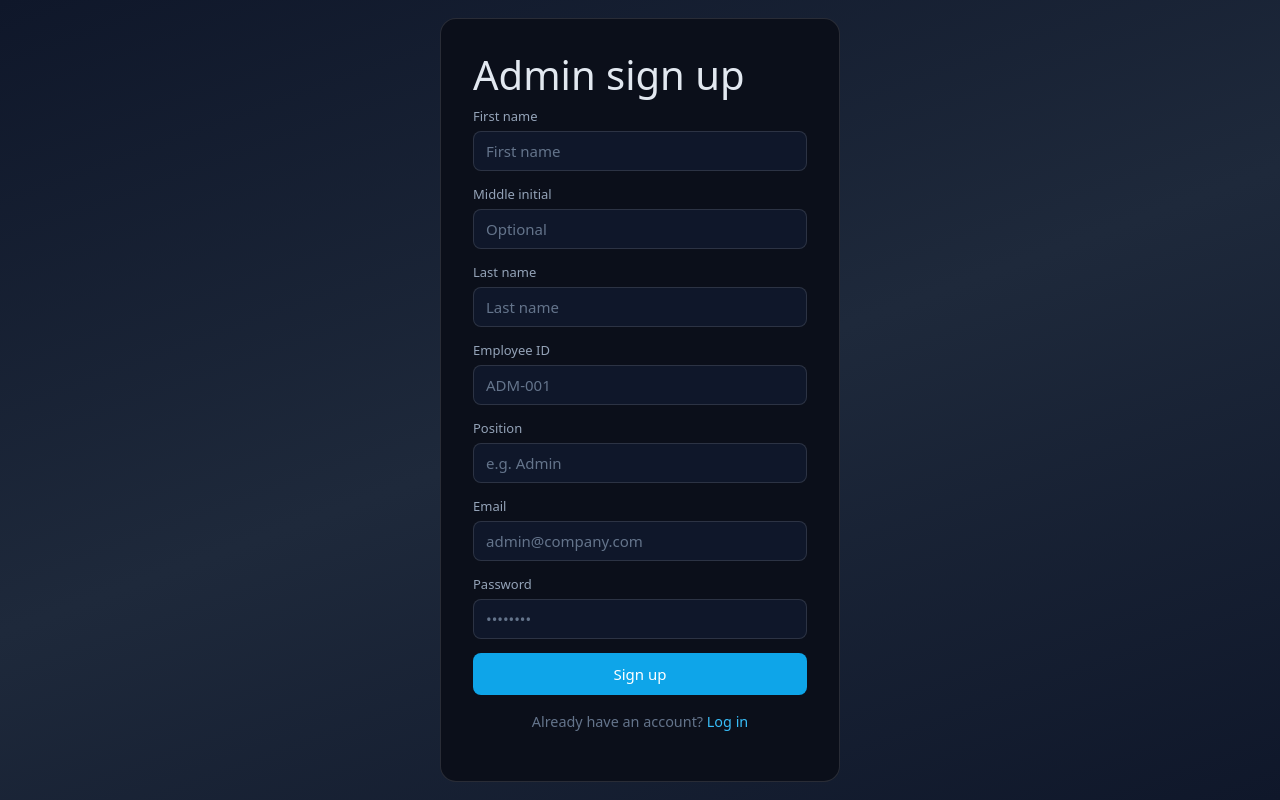
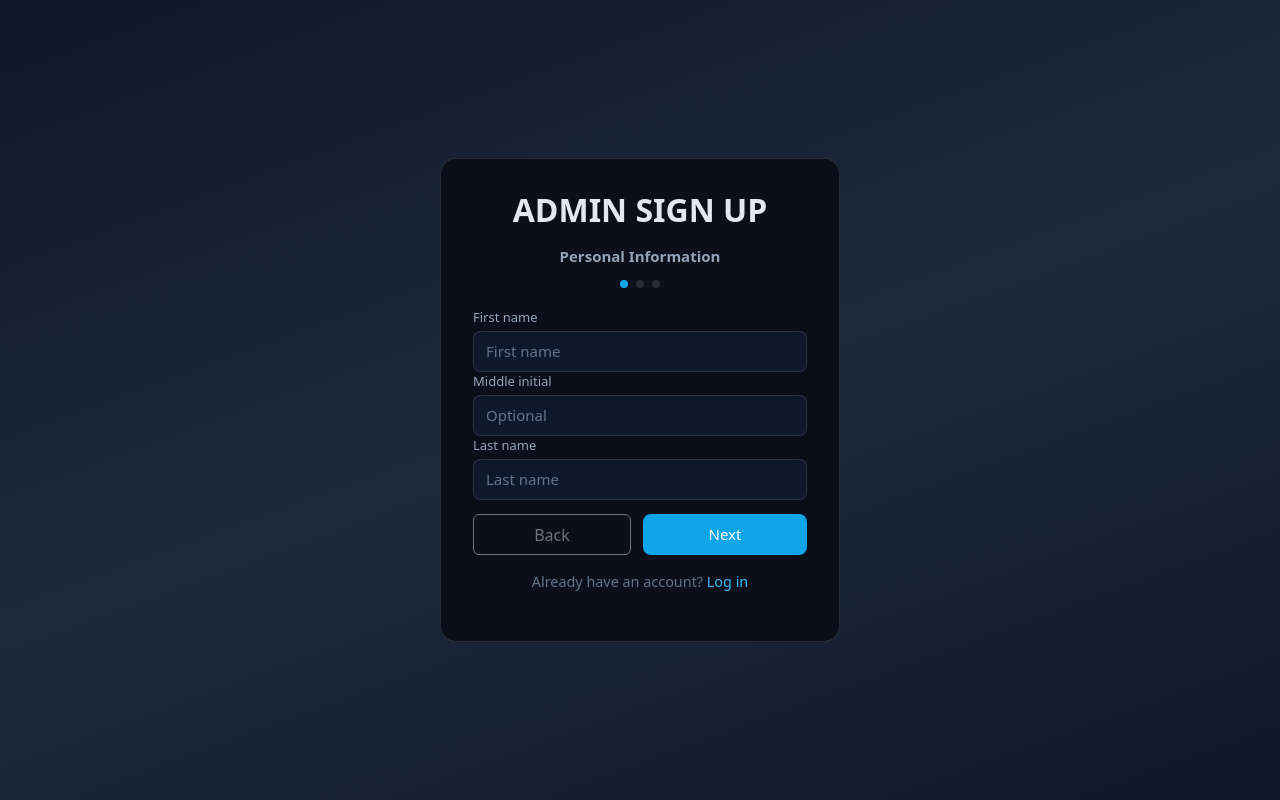
Before and after one commit to echo252525/TimeWorth, a Vue app in the folder my-app/: page /admin/signup in a window 1280 px wide. Built offline with nearby package versions, Linux system fonts and the light colour scheme; no server answers.

Commit message:
turned admin signup into steps, all working before commit

```diff
--- a/my-app/src/views/AdminSignupView.vue
+++ b/my-app/src/views/AdminSignupView.vue
@@ -13,10 +13,34 @@ const form = reactive({
   employeeid: '',
   position_in_company: '',
   email: '',
-  password: ''
+  password: '',
+  confirmPassword: ''
 })
 const isLoading = ref(false)
 const error = ref<string | null>(null)
+
+/** UI only: 1 = Personal, 2 = Admin, 3 = Security */
+const signupStep = ref(1)
+const step1Panel = ref<HTMLElement | null>(null)
+const step2Panel = ref<HTMLElement | null>(null)
+
+const showPassword = ref(false)
+const showConfirmPassword = ref(false)
+
+/** Uses each control's existing HTML5 constraints (same as single-page form). */
+function validateStepPanel(el: HTMLElement | null): boolean {
+  if (!el) return true
+  const controls = el.querySelectorAll<HTMLInputElement | HTMLSelectElement | HTMLTextAreaElement>(
+    'input:not([type=hidden]):not([type=button]):not([disabled]), select:not([disabled]), textarea:not([disabled])'
+  )
+  for (const c of controls) {
+    if (!c.checkValidity()) {
+      c.reportValidity()
+      return false
+    }
+  }
+  return true
+}
 
 function titleCasePart(s: string): string {
   const t = s.trim()
@@ -32,7 +56,29 @@ function combineFullName(): string {
   return parts.join(' ')
 }
 
+function goBack() {
+  router.push({ name: 'Home' })
+}
+
+function nextSignupStep() {
+  if (signupStep.value === 1) {
+    if (!validateStepPanel(step1Panel.value)) return
+  } else if (signupStep.value === 2) {
+    if (!validateStepPanel(step2Panel.value)) return
+  }
+  if (signupStep.value < 3) signupStep.value += 1
+}
+
+function prevSignupStep() {
+  if (signupStep.value > 1) signupStep.value -= 1
+  else goBack()
+}
+
 async function onSubmit() {
+  if (form.password !== form.confirmPassword) {
+    error.value = 'Passwords do not match'
+    return
+  }
   isLoading.value = true
   error.value = null
   const r = await signUpAdmin({
@@ -49,8 +95,19 @@ async function onSubmit() {
 </script>
 <template>
   <AuthLayout>
-    <h1>Admin sign up</h1>
-    <form class="auth-form" @submit.prevent="onSubmit">
+    <h2 class="auth-title"><strong>ADMIN SIGN UP</strong></h2>
+    <p class="signup-step-label" aria-live="polite">
+      <template v-if="signupStep === 1">Personal Information</template>
+      <template v-else-if="signupStep === 2">Admin Information</template>
+      <template v-else>Security</template>
+    </p>
+    <ol class="signup-stepper" aria-label="Sign up progress">
+      <li :class="{ 'signup-stepper__dot--active': signupStep >= 1 }" class="signup-stepper__dot" />
+      <li :class="{ 'signup-stepper__dot--active': signupStep >= 2 }" class="signup-stepper__dot" />
+      <li :class="{ 'signup-stepper__dot--active': signupStep >= 3 }" class="signup-stepper__dot" />
+    </ol>
+    <form class="auth-form signup-form-steps" @submit.prevent="onSubmit">
+      <div ref="step1Panel" v-show="signupStep === 1" class="signup-step-panel">
         <div class="field">
           <label for="first_name">First name</label>
           <input
@@ -84,13 +141,118 @@ async function onSubmit() {
             autocomplete="family-name"
           />
         </div>
+      </div>
+      <div ref="step2Panel" v-show="signupStep === 2" class="signup-step-panel">
         <div class="field"><label for="employeeid">Employee ID</label><input id="employeeid" v-model="form.employeeid" type="text" required placeholder="ADM-001" autocomplete="off" /></div>
         <div class="field"><label for="position">Position</label><input id="position" v-model="form.position_in_company" type="text" required placeholder="e.g. Admin" autocomplete="organization-title" /></div>
         <div class="field"><label for="email">Email</label><input id="email" v-model="form.email" type="email" required placeholder="admin@company.com" autocomplete="email" /></div>
-      <div class="field"><label for="password">Password</label><input id="password" v-model="form.password" type="password" required minlength="6" placeholder="••••••••" autocomplete="new-password" /></div>
+      </div>
+      <div v-show="signupStep === 3" class="signup-step-panel">
+        <div class="field">
+          <label for="password">Password</label>
+          <div class="input-with-icon">
+            <input
+              id="password"
+              v-model="form.password"
+              :type="showPassword ? 'text' : 'password'"
+              required
+              minlength="6"
+              placeholder="Minimum of 6 characters"
+              autocomplete="new-password"
+            />
+            <button
+              type="button"
+              class="icon-btn"
+              :aria-label="showPassword ? 'Hide password' : 'Show password'"
+              @click="showPassword = !showPassword"
+            >
+              <svg v-if="!showPassword" class="icon" viewBox="0 0 24 24" width="18" height="18" aria-hidden="true" focusable="false">
+                <path d="M2 12s3.5-7 10-7 10 7 10 7-3.5 7-10 7-10-7-10-7Z" fill="none" stroke="currentColor" stroke-width="2" stroke-linejoin="round" />
+                <path d="M12 15a3 3 0 1 0 0-6 3 3 0 0 0 0 6Z" fill="none" stroke="currentColor" stroke-width="2" />
+              </svg>
+              <svg v-else class="icon" viewBox="0 0 24 24" width="18" height="18" aria-hidden="true" focusable="false">
+                <path d="M3 3l18 18" fill="none" stroke="currentColor" stroke-width="2" stroke-linecap="round" />
+                <path d="M10.6 10.6a2.5 2.5 0 0 0 3.8 3.2" fill="none" stroke="currentColor" stroke-width="2" stroke-linecap="round" />
+                <path d="M6.4 6.4C3.8 8.2 2 12 2 12s3.5 7 10 7c2 0 3.7-.5 5.2-1.4" fill="none" stroke="currentColor" stroke-width="2" stroke-linejoin="round" />
+                <path d="M9.5 4.2C10.3 4.1 11.1 4 12 4c6.5 0 10 8 10 8s-1.2 2.8-3.6 5.1" fill="none" stroke="currentColor" stroke-width="2" stroke-linejoin="round" />
+              </svg>
+            </button>
+          </div>
+        </div>
+        <div class="field">
+          <label for="confirmPassword">Confirm password</label>
+          <div class="input-with-icon">
+            <input
+              id="confirmPassword"
+              v-model="form.confirmPassword"
+              :type="showConfirmPassword ? 'text' : 'password'"
+              required
+              minlength="6"
+              placeholder="Confirm your password"
+              autocomplete="new-password"
+            />
+            <button
+              type="button"
+              class="icon-btn"
+              :aria-label="showConfirmPassword ? 'Hide confirm password' : 'Show confirm password'"
+              @click="showConfirmPassword = !showConfirmPassword"
+            >
+              <svg v-if="!showConfirmPassword" class="icon" viewBox="0 0 24 24" width="18" height="18" aria-hidden="true" focusable="false">
+                <path d="M2 12s3.5-7 10-7 10 7 10 7-3.5 7-10 7-10-7-10-7Z" fill="none" stroke="currentColor" stroke-width="2" stroke-linejoin="round" />
+                <path d="M12 15a3 3 0 1 0 0-6 3 3 0 0 0 0 6Z" fill="none" stroke="currentColor" stroke-width="2" />
+              </svg>
+              <svg v-else class="icon" viewBox="0 0 24 24" width="18" height="18" aria-hidden="true" focusable="false">
+                <path d="M3 3l18 18" fill="none" stroke="currentColor" stroke-width="2" stroke-linecap="round" />
+                <path d="M10.6 10.6a2.5 2.5 0 0 0 3.8 3.2" fill="none" stroke="currentColor" stroke-width="2" stroke-linecap="round" />
+                <path d="M6.4 6.4C3.8 8.2 2 12 2 12s3.5 7 10 7c2 0 3.7-.5 5.2-1.4" fill="none" stroke="currentColor" stroke-width="2" stroke-linejoin="round" />
+                <path d="M9.5 4.2C10.3 4.1 11.1 4 12 4c6.5 0 10 8 10 8s-1.2 2.8-3.6 5.1" fill="none" stroke="currentColor" stroke-width="2" stroke-linejoin="round" />
+              </svg>
+            </button>
+          </div>
+        </div>
+      </div>
       <p v-if="error" class="error">{{ error }}</p>
+      <div v-if="signupStep === 1" class="auth-actions-row">
+        <button type="button" class="btn btn-outline-secondary" @click="goBack">Back</button>
+        <button type="button" class="btn primary" @click="nextSignupStep">Next</button>
+      </div>
+      <div v-else-if="signupStep === 2" class="auth-actions-row">
+        <button type="button" class="btn btn-outline-secondary" @click="prevSignupStep">Back</button>
+        <button type="button" class="btn primary" @click="nextSignupStep">Next</button>
+      </div>
+      <div v-else class="auth-actions-row">
+        <button type="button" class="btn btn-outline-secondary" @click="prevSignupStep">Back</button>
         <button type="submit" class="btn primary" :disabled="isLoading">{{ isLoading ? 'Creating…' : 'Sign up' }}</button>
+      </div>
     </form>
     <p class="footer">Already have an account? <router-link to="/admin/login">Log in</router-link></p>
   </AuthLayout>
 </template>
+<style scoped>
+.signup-step-label {
+  text-align: center;
+  margin: 0 0 0.75rem;
+  font-size: 0.9375rem;
+  font-weight: 600;
+  color: var(--text-secondary);
+}
+.signup-stepper {
+  display: flex;
+  justify-content: center;
+  align-items: center;
+  gap: 0.5rem;
+  list-style: none;
+  margin: 0 0 1.25rem;
+  padding: 0;
+}
+.signup-stepper__dot {
+  width: 8px;
+  height: 8px;
+  border-radius: 999px;
+  background: var(--border-light);
+  transition: background 0.2s, transform 0.2s;
+}
+.signup-stepper__dot--active {
+  background: var(--accent-light, var(--accent));
+}
+</style>
```
Lines whose indentation alone changed are shown as unchanged.
